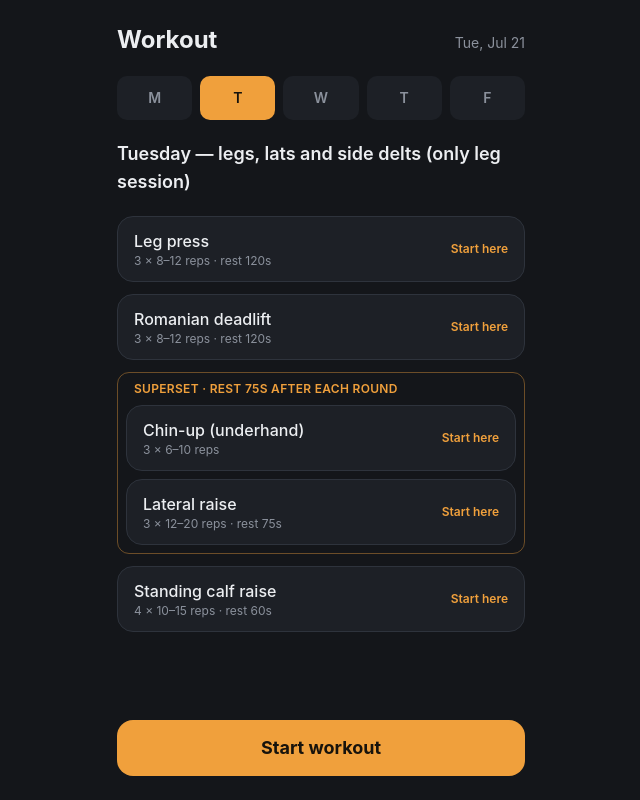
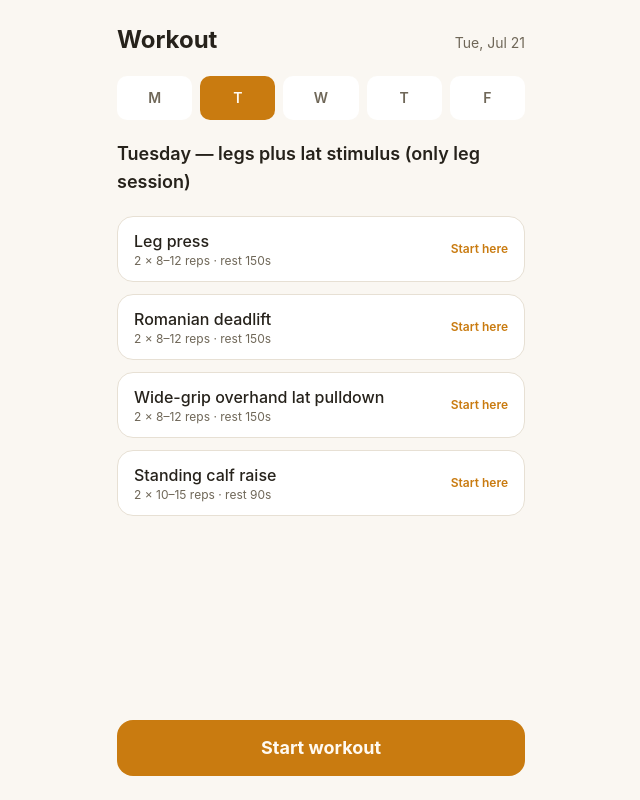
Before and after one commit to benjypng/logseq-workout-pwa, a React (Vite) app: page / in a window 1280 px wide. Shown: the whole page, without its empty margins (319-959 px from the left). Built offline with nearby package versions, Linux system fonts and the light colour scheme.

Commit message:
chore: light mde

```diff
--- a/index.html
+++ b/index.html
@@ -5,11 +5,11 @@
     <link rel="icon" type="image/svg+xml" href="/icon.svg" />
     <link rel="apple-touch-icon" href="/apple-touch-icon-180x180.png" />
     <meta name="viewport" content="width=device-width, initial-scale=1.0, maximum-scale=1.0, user-scalable=0, viewport-fit=cover" />
-    <meta name="theme-color" content="#14161a" />
-    <meta name="color-scheme" content="dark" />
+    <meta name="theme-color" content="#faf7f2" />
+    <meta name="color-scheme" content="light" />
     <meta name="apple-mobile-web-app-capable" content="yes" />
     <meta name="mobile-web-app-capable" content="yes" />
-    <meta name="apple-mobile-web-app-status-bar-style" content="black-translucent" />
+    <meta name="apple-mobile-web-app-status-bar-style" content="default" />
     <meta name="apple-mobile-web-app-title" content="Workout" />
     <title>Workout Log</title>
   </head>
--- a/src/index.css
+++ b/src/index.css
@@ -1,17 +1,17 @@
 @import "tailwindcss";
 
 @theme {
-  --color-background: #14161a;
-  --color-surface: #1d2026;
-  --color-surface-raised: #262a32;
-  --color-foreground: #eceef1;
-  --color-muted: #8b919c;
-  --color-faint: #565c66;
-  --color-border: #2e333c;
-  --color-accent: #f0a03c;
-  --color-accent-foreground: #17130c;
-  --color-positive: #4cc476;
-  --color-danger: #e2543f;
+  --color-background: #faf7f2;
+  --color-surface: #ffffff;
+  --color-surface-raised: #f4efe7;
+  --color-foreground: #26221b;
+  --color-muted: #6f6758;
+  --color-faint: #a89f90;
+  --color-border: #e7e0d4;
+  --color-accent: #c97b10;
+  --color-accent-foreground: #fffaf2;
+  --color-positive: #1f8a4c;
+  --color-danger: #c93a24;
 
   --radius-md: 0.625rem;
   --radius-lg: 1rem;
@@ -19,7 +19,7 @@
 
 @layer base {
   :root {
-    color-scheme: dark;
+    color-scheme: light;
   }
   html,
   body {
--- a/src/plan.ts
+++ b/src/plan.ts
@@ -3,95 +3,127 @@ import type { DayPlan } from './types'
 export const WEEKLY_PLAN: DayPlan[] = [
   {
     weekday: 1,
-    title: 'Monday — priority (upper chest, lats, arms)',
+    title: 'Monday — priority day A (upper chest, lats, arms, side delts)',
     groups: [
       {
         exercises: [
           {
             name: 'Incline dumbbell press (30 degrees)',
             reps: '8–12',
-            sets: 4,
-            restSec: 0,
+            sets: 2,
+            restSec: 150,
           },
+        ],
+      },
+      {
+        exercises: [
           {
-            name: 'Single-arm cable row (pull to hip)',
+            name: 'V-bar pulldown',
             reps: '8–12',
-            sets: 4,
+            sets: 2,
+            restSec: 150,
+          },
+        ],
+      },
+      {
+        exercises: [
+          {
+            name: 'Facing-away cable curl',
+            reps: '10–12',
+            sets: 2,
             restSec: 90,
           },
         ],
       },
       {
         exercises: [
-          { name: 'Preacher curl', reps: '10–12', sets: 3, restSec: 0 },
           {
-            name: 'Overhead cable extension',
+            name: 'Overhead cable extension (horizontal bar)',
             reps: '10–15',
-            sets: 3,
-            restSec: 75,
+            sets: 2,
+            restSec: 90,
           },
         ],
       },
       {
         exercises: [
           {
-            name: 'Standing cable pullover',
-            reps: '10–15',
-            sets: 3,
-            restSec: 0,
+            name: 'Lateral raise',
+            reps: '12–20',
+            sets: 2,
+            restSec: 90,
           },
-          { name: 'Rear delt flye', reps: '12–20', sets: 3, restSec: 60 },
         ],
       },
     ],
   },
   {
     weekday: 2,
-    title: 'Tuesday — legs, lats and side delts (only leg session)',
+    title: 'Tuesday — legs plus lat stimulus (only leg session)',
     groups: [
       {
-        exercises: [{ name: 'Leg press', reps: '8–12', sets: 3, restSec: 120 }],
-      },
-      {
         exercises: [
-          { name: 'Romanian deadlift', reps: '8–12', sets: 3, restSec: 120 },
+          {
+            name: 'Leg press',
+            reps: '8–12',
+            sets: 2,
+            restSec: 150,
+          },
         ],
       },
       {
         exercises: [
           {
-            name: 'Chin-up (underhand)',
-            reps: '6–10',
-            sets: 3,
-            restSec: 0,
+            name: 'Romanian deadlift',
+            reps: '8–12',
+            sets: 2,
+            restSec: 150,
           },
-          { name: 'Lateral raise', reps: '12–20', sets: 3, restSec: 75 },
         ],
       },
       {
         exercises: [
-          { name: 'Standing calf raise', reps: '10–15', sets: 4, restSec: 60 },
+          {
+            name: 'Wide-grip overhand lat pulldown',
+            reps: '8–12',
+            sets: 2,
+            restSec: 150,
+          },
+        ],
+      },
+      {
+        exercises: [
+          {
+            name: 'Standing calf raise',
+            reps: '10–15',
+            sets: 2,
+            restSec: 90,
+          },
         ],
       },
     ],
   },
   {
     weekday: 3,
-    title: 'Wednesday — priority (upper chest, lats, arms)',
+    title: 'Wednesday — priority day B (upper chest, lats, arms, delts)',
     groups: [
       {
         exercises: [
           {
-            name: 'Incline barbell press (30 degrees)',
+            name: 'Smith incline press (30 degrees)',
             reps: '8–12',
-            sets: 4,
-            restSec: 0,
+            sets: 2,
+            restSec: 150,
           },
+        ],
+      },
+      {
+        exercises: [
           {
-            name: 'Wide-grip overhand lat pulldown',
+            name: 'Horizontal V-bar row',
             reps: '8–12',
-            sets: 4,
-            restSec: 90,
+            sets: 2,
+            restSec: 150,
           },
         ],
       },
@@ -100,75 +132,7 @@ export const WEEKLY_PLAN: DayPlan[] = [
           {
             name: 'Incline dumbbell curl',
             reps: '10–12',
-            sets: 3,
-            restSec: 0,
-          },
-          {
-            name: 'Overhead EZ-bar extension',
-            reps: '10–15',
-            sets: 3,
-            restSec: 75,
-          },
-        ],
-      },
-      {
-        exercises: [
-          {
-            name: 'Incline dumbbell flye (30 degrees)',
-            reps: '10–15',
-            sets: 3,
-            restSec: 0,
-          },
-          { name: 'Face pull', reps: '12–20', sets: 3, restSec: 60 },
-        ],
-      },
-    ],
-  },
-  {
-    weekday: 4,
-    title: 'Thursday — arms, delts and accessory',
-    groups: [
-      {
-        exercises: [
-          {
-            name: 'Single-arm overhead cable extension',
-            reps: '10–15',
-            sets: 3,
-            restSec: 0,
-          },
-          { name: 'Lateral raise', reps: '12–20', sets: 3, restSec: 75 },
-        ],
-      },
-      {
-        exercises: [
-          { name: 'Bayesian cable curl', reps: '10–12', sets: 3, restSec: 0 },
-          { name: 'Rear delt flye', reps: '12–20', sets: 3, restSec: 75 },
-        ],
-      },
-      {
-        exercises: [
-          { name: 'Lat pull-in', reps: '12–15', sets: 3, restSec: 0 },
-          { name: 'Face pull', reps: '12–20', sets: 3, restSec: 60 },
-        ],
-      },
-    ],
-  },
-  {
-    weekday: 5,
-    title: 'Friday — priority (upper chest, lats, arms)',
-    groups: [
-      {
-        exercises: [
-          {
-            name: 'Smith incline press (30 degrees)',
-            reps: '8–12',
-            sets: 4,
-            restSec: 0,
-          },
-          {
-            name: 'V-bar close-grip pulldown',
-            reps: '8–12',
-            sets: 4,
+            sets: 2,
             restSec: 90,
           },
         ],
@@ -176,28 +140,143 @@ export const WEEKLY_PLAN: DayPlan[] = [
       {
         exercises: [
           {
-            name: 'Facing-away cable curl',
-            reps: '10–12',
-            sets: 3,
-            restSec: 0,
-          },
-          {
             name: 'Overhead dumbbell extension',
             reps: '10–15',
-            sets: 3,
-            restSec: 75,
+            sets: 2,
+            restSec: 90,
           },
         ],
       },
       {
         exercises: [
           {
-            name: 'Cross-body cable extension',
+            name: 'Lateral raise',
+            reps: '12–20',
+            sets: 2,
+            restSec: 90,
+          },
+        ],
+      },
+      {
+        exercises: [
+          {
+            name: 'Face pull',
+            reps: '12–20',
+            sets: 2,
+            restSec: 90,
+          },
+        ],
+      },
+    ],
+  },
+  {
+    weekday: 4,
+    title: 'Thursday — arms, delts and detail',
+    groups: [
+      {
+        exercises: [
+          {
+            name: 'Cable pushdown',
             reps: '10–15',
-            sets: 3,
-            restSec: 0,
+            sets: 2,
+            restSec: 90,
           },
-          { name: 'Lateral raise', reps: '12–20', sets: 3, restSec: 60 },
+        ],
+      },
+      {
+        exercises: [
+          {
+            name: 'Isolated hammer curl',
+            reps: '10–12',
+            sets: 2,
+            restSec: 90,
+          },
+        ],
+      },
+      {
+        exercises: [
+          {
+            name: 'Low-to-high cable flye',
+            reps: '10–15',
+            sets: 2,
+            restSec: 90,
+          },
+        ],
+      },
+      {
+        exercises: [
+          {
+            name: 'Lateral raise',
+            reps: '12–20',
+            sets: 2,
+            restSec: 90,
+          },
+        ],
+      },
+      {
+        exercises: [
+          {
+            name: 'Rear delt flye',
+            reps: '12–20',
+            sets: 2,
+            restSec: 90,
+          },
+        ],
+      },
+    ],
+  },
+  {
+    weekday: 5,
+    title: 'Friday — priority day C (upper chest, lats, arms, side delts)',
+    groups: [
+      {
+        exercises: [
+          {
+            name: 'Incline dumbbell press (30 degrees)',
+            reps: '8–12',
+            sets: 2,
+            restSec: 150,
+          },
+        ],
+      },
+      {
+        exercises: [
+          {
+            name: 'V-bar pulldown',
+            reps: '8–12',
+            sets: 2,
+            restSec: 150,
+          },
+        ],
+      },
+      {
+        exercises: [
+          {
+            name: 'Hammer curl',
+            reps: '10–12',
+            sets: 2,
+            restSec: 90,
+          },
+        ],
+      },
+      {
+        exercises: [
+          {
+            name: 'Overhead cable extension (horizontal bar)',
+            reps: '10–15',
+            sets: 2,
+            restSec: 90,
+          },
+        ],
+      },
+      {
+        exercises: [
+          {
+            name: 'Lateral raise',
+            reps: '12–20',
+            sets: 2,
+            restSec: 90,
+          },
         ],
       },
     ],
@@ -205,5 +284,5 @@ export const WEEKLY_PLAN: DayPlan[] = [
 ]
 
 export function planForWeekday(weekday: number): DayPlan | null {
-  return WEEKLY_PLAN.find((p) => p.weekday === weekday) ?? null
+  return WEEKLY_PLAN.find((plan) => plan.weekday === weekday) ?? null
 }
--- a/vite.config.ts
+++ b/vite.config.ts
@@ -22,8 +22,8 @@ export default defineConfig(({ mode }) => {
           name: 'Workout Log',
           short_name: 'Workout',
           description: 'Gym session logger that writes to Logseq',
-          theme_color: '#14161a',
-          background_color: '#14161a',
+          theme_color: '#faf7f2',
+          background_color: '#faf7f2',
           display: 'standalone',
           orientation: 'portrait',
           start_url: '/',
```
